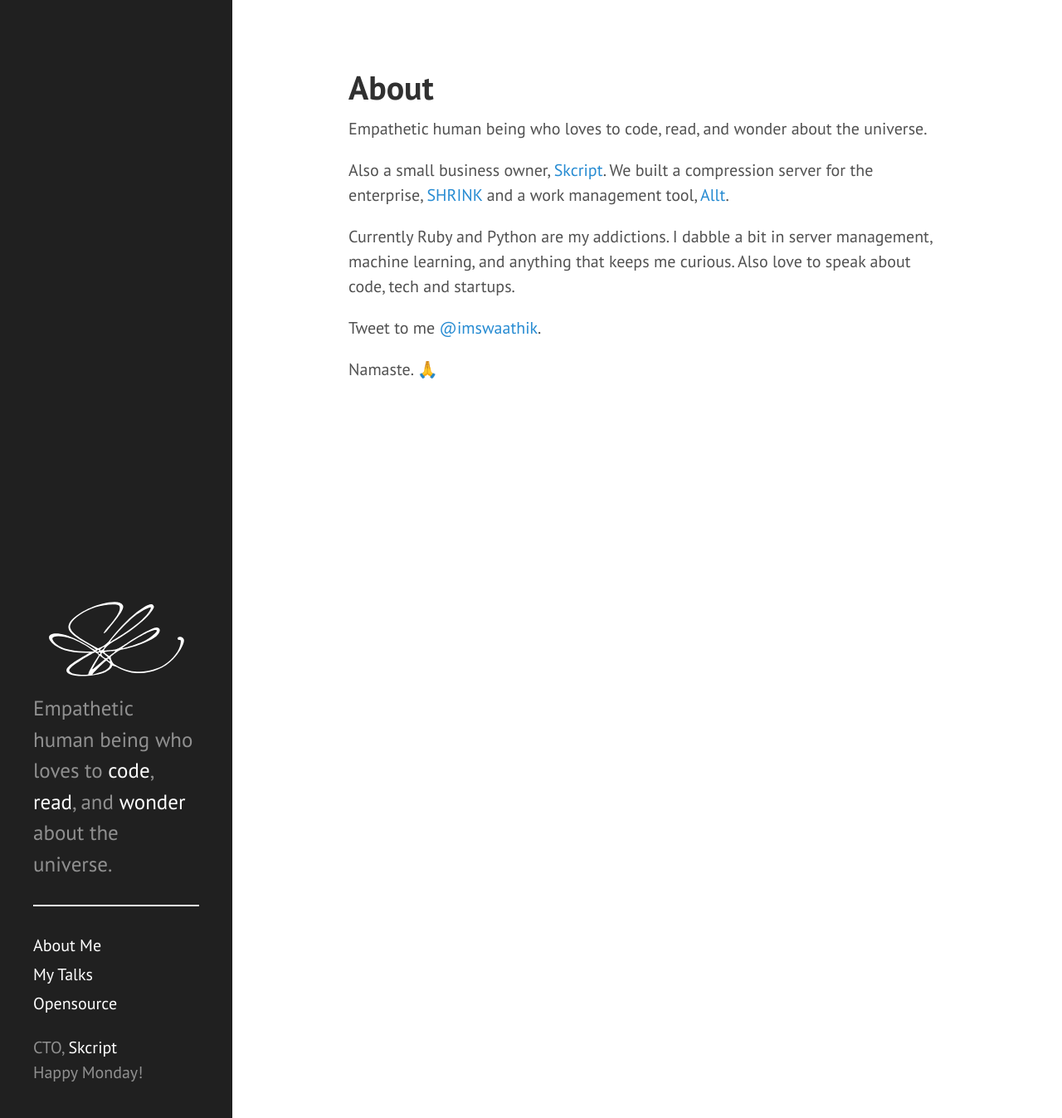
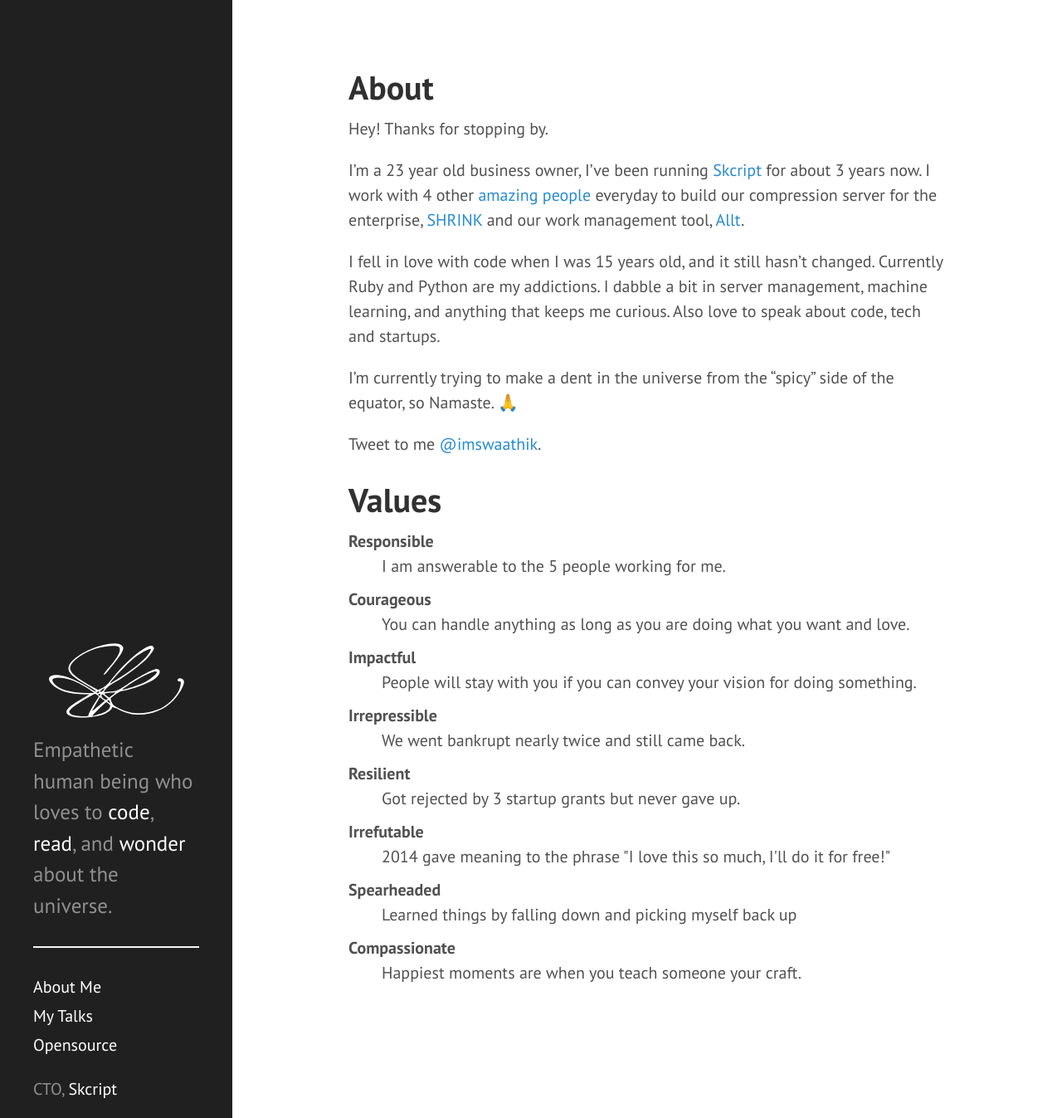
Before and after one commit to swaathi/swaathi.github.io, a Jekyll site: the page built from about.md, in a window 1280 px wide and 1347 px high. Shown: the whole window at 83% size. Built offline with Jekyll 4.4.1, drawn with Linux system fonts in a browser that asks for light colours.

Commit message:
Updating About Me

```diff
--- a/_config.yml
+++ b/_config.yml
@@ -22,6 +22,7 @@ google_analytics:
 
 skcript:
   main:              https://www.skcript.com
+  people:            https://www.skcript.com/team
   blog:              https://blog.skcript.com
   shrink:            https://www.skcript.com/shrink
   allt:              https://allt.in
--- /dev/null
+++ b/_data/lessons.yml
@@ -0,0 +1,16 @@
+- attribute: Responsible
+  value: I am answerable to the 5 people working for me.
+- attribute: Courageous
+  value: You can handle anything as long as you are doing what you want and love.
+- attribute: Impactful
+  value: People will stay with you if you can convey your vision for doing something.
+- attribute: Irrepressible
+  value: We went bankrupt nearly twice and still came back.
+- attribute: Resilient
+  value: Got rejected by 3 startup grants but never gave up.
+- attribute: Irrefutable
+  value: 2014 gave meaning to the phrase "I love this so much, I'll do it for free!"
+- attribute: Spearheaded
+  value: Learned things by falling down and picking myself back up
+- attribute: Compassionate
+  value: Happiest moments are when you teach someone your craft.
--- a/_includes/sidebar.html
+++ b/_includes/sidebar.html
@@ -26,8 +26,8 @@
     <span>
       CTO,&nbsp;<a href="{{ site.skcript.main }}" target="_blank">Skcript</a>
     </span>
-    <p>
+    <!-- <p>
       Happy {{ site.time | date: "%A" }}!
-    </p>
+    </p> -->
   </div>
 </div>
--- a/about.md
+++ b/about.md
@@ -2,17 +2,21 @@
 layout: page
 title: About
 ---
+Hey! Thanks for stopping by.
 
-Empathetic human being who loves to code, read, and wonder about the universe.
+I'm a 23 year old business owner, I've been running [Skcript]({{ site.skcript.main }}) for about {{ site.time | date: '%Y' | minus:2013 }} years now. I work with 4 other [amazing people]({{ site.skcript.people }}) everyday to build our compression server for the enterprise, [SHRINK]({{ site.skcript.shrink }}) and our work management tool, [Allt]({{ site.skcript.allt }}).
 
-Also a small business owner, [Skcript](https://www.skcript.com). We built a
-compression server for the enterprise, [SHRINK](https://www.skcript.com/shrink)
-and a work management tool, [Allt](https://allt.in).
+I fell in love with code when I was 15 years old, and it still hasn't changed. Currently Ruby and Python are my addictions. I dabble a bit in server management, machine learning, and anything that keeps me curious. Also love to speak about code, tech and startups.
 
-Currently Ruby and Python are my addictions. I dabble a bit in server management,
-machine learning, and anything that keeps me curious. Also love to speak about
-code, tech and startups.
+I'm currently trying to make a dent in the universe from the "spicy" side of the equator, so Namaste. 🙏
 
-Tweet to me [@imswaathik](https://twitter.com/imswaathik).
+Tweet to me [@{{ site.twitter.username }}]({{ site.author.twitter }}).
 
-Namaste. 🙏
+# Values
+
+<dl>
+  {% for lesson in site.data.lessons %}
+    <dt>{{ lesson.attribute }}</dt>
+    <dd>{{ lesson.value }}</dd>
+  {% endfor %}
+</dl>
```
